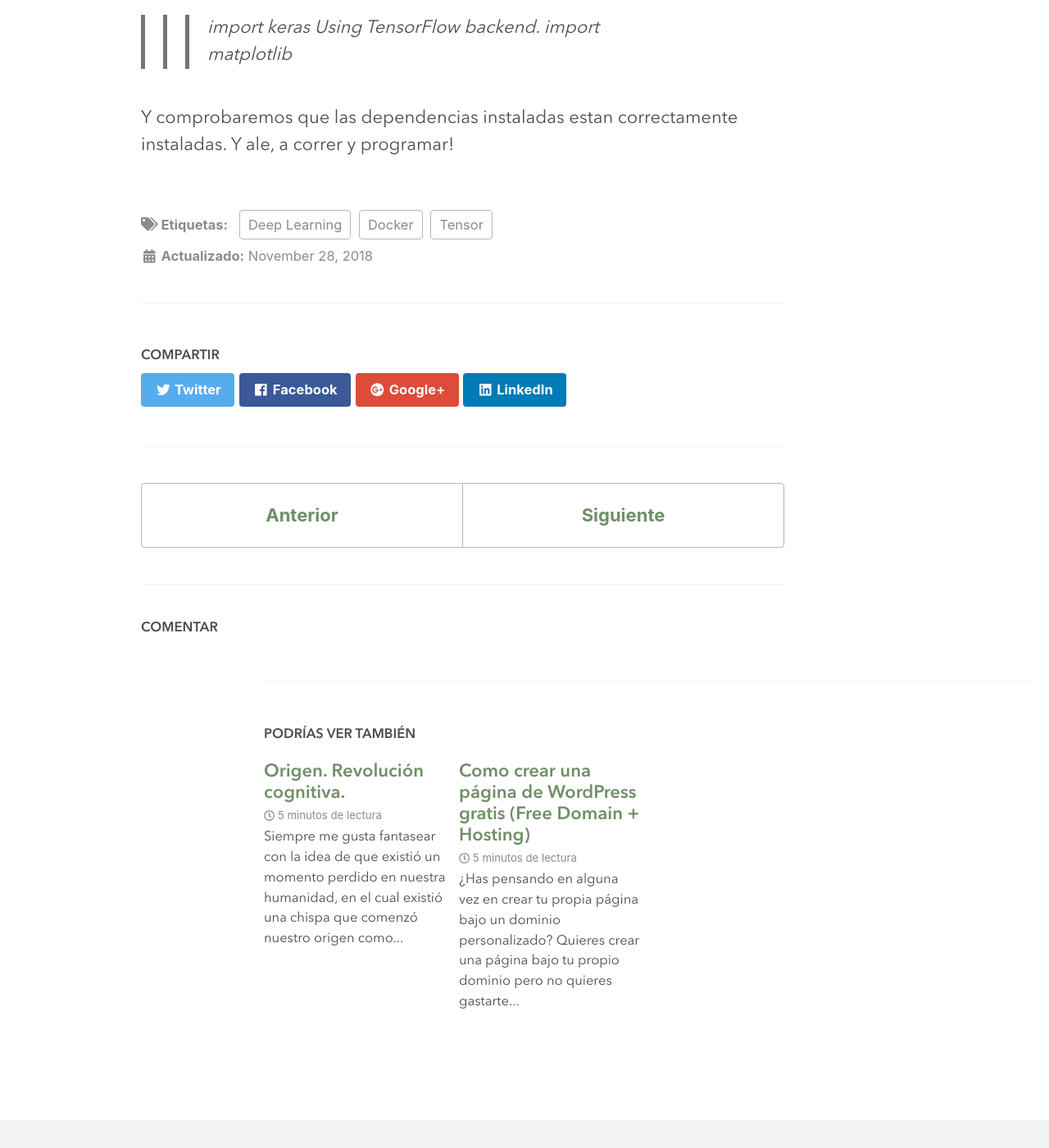
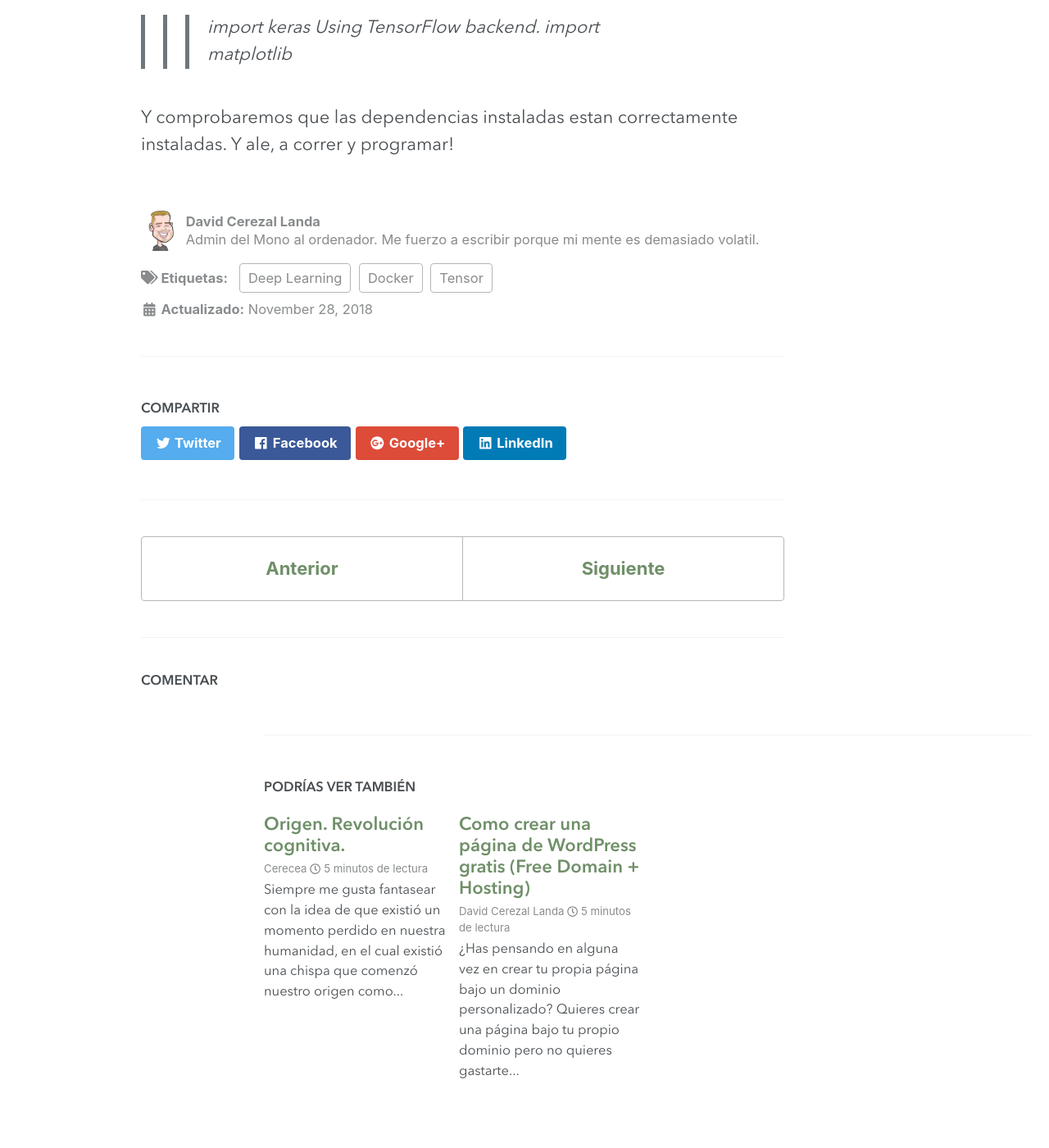
Before and after one commit to davidcerezal/davidcerezal.github.io, a Jekyll site: the page built from _posts/2018-11-28-dokcer-with-tensor-flow-and-keras.md, in a window 1280 px wide and 1400 px high, scrolled down 5633 px. Shown: the whole window at 82% size. Built offline with Jekyll 4.4.1, drawn with Linux system fonts in a browser that asks for light colours; cached includes are drawn as plain includes; nearby versions of some CDN libraries; comment, search, counter and statistics services are not loaded.

Commit message:
Add diferents author profiles

```diff
--- a/_data/authors.yml
+++ b/_data/authors.yml
@@ -17,7 +17,7 @@ DavidCerezal:
 Cerecea:
   name        : "Cerecea"
   bio         : "Apasionado por la historia, de vez en cuando escribo."
-  avatar      : "/assets/images/castillo.jpeg"
+  avatar      : "/assets/images/castillo.png"
   links:
     - label: "Email"
       icon: "fas fa-fw fa-envelope-square"
--- a/_includes/archive-single.html
+++ b/_includes/archive-single.html
@@ -30,9 +30,15 @@
         <a href="{{ post.url | relative_url }}" rel="permalink">{{ title }}</a>
       {% endif %}
     </h2>
+    <p class="page__meta">
+    {% if post.author %}
+        {% assign author = site.data.authors[post.author] | default: author %}
+        {{ author.name }}
+    {% endif %}
     {% if post.read_time %}
-      <p class="page__meta"><i class="far fa-clock" aria-hidden="true"></i> {% include read-time.html %}</p>
+        <i class="far fa-clock" aria-hidden="true"></i> {% include read-time.html %}
     {% endif %}
+    </p>
     {% if post.excerpt %}<p class="archive__item-excerpt" itemprop="description">{{ post.excerpt | markdownify | strip_html | truncate: 160 }}</p>{% endif %}
   </article>
 </div>
--- a/_layouts/single.html
+++ b/_layouts/single.html
@@ -26,9 +26,15 @@ layout: default
       {% unless page.header.overlay_color or page.header.overlay_image %}
         <header class="post-header">
           {% if page.title %}<h1 id="page-title" class="page__title" itemprop="headline">{{ page.title | markdownify | remove: "<p>" | remove: "</p>" }}</h1>{% endif %}
+          <p class="page__meta">
+          {% if page.author %}
+            {% assign author = site.data.authors[page.author] | default: author %}
+            {{ author.name }}
+          {% endif %}
           {% if page.read_time %}
-            <p class="page__meta"><i class="far fa-clock" aria-hidden="true"></i> {% include read-time.html %}</p>
+            <i class="far fa-clock" aria-hidden="true"></i> {% include read-time.html %}
           {% endif %}
+          </p>
         </header>
       {% endunless %}
 
@@ -46,6 +52,21 @@ layout: default
       </section>
 
       <footer class="page__meta">
+        {% if page.author %}
+         {% assign author = site.data.authors[page.author] | default: author %}
+         <div class="author" style="padding-bottom: 15px;">
+         <div class="author__avatar_none" >
+            <img src="{{ author.avatar }}" alt="{{ author.name }}" itemprop="image" style="max-width: 100%;">
+        </div>
+        <div class="author__content_none" >
+          <h3 class="author__name_none" itemprop="name" >{{ author.name }}</h3>
+          <p class="author__bio" itemprop="description">
+            {{ author.bio }}
+         </p>
+        </div>
+        </div>
+        {% endif %}
+
         {% if site.data.ui-text[site.locale].meta_label %}
           <h4 class="page__meta-title">{{ site.data.ui-text[site.locale].meta_label }}</h4>
         {% endif %}
--- a/_posts/2018-11-28-inicio.md
+++ b/_posts/2018-11-28-inicio.md
@@ -1,5 +1,6 @@
 ---
 title: "Origen. Revolución cognitiva."
+author: Cerecea
 header:
   image: /assets/images/space-sun.jpg
 seo_title: "Origen. Revolución cognitiva."
--- a/assets/css/extra.css
+++ b/assets/css/extra.css
@@ -123,3 +123,21 @@
 .btn-border-grey:hover {
 	color: #FFF !important;
 }
+
+.author__avatar_none{
+	opacity: 0.75;
+	max-width: 50px;
+	vertical-align: top;
+	display: inline-block;
+}
+.author__content_none{
+	padding-top: 5px;
+	vertical-align: top;
+	display: inline-block;
+	width: initial;
+}
+.author__name_none{
+	font-family: -apple-system,BlinkMacSystemFont,"Roboto","Segoe UI","Helvetica Neue","Lucida Grande",Arial,sans-serif;
+	font-size: 1em;
+	margin:0px;
+}
```
Also changed, not shown: _posts/2018-11-28-dokcer-with-tensor-flow-and-keras.md (+1 -0 lines), assets/images/castillo.png (added).
